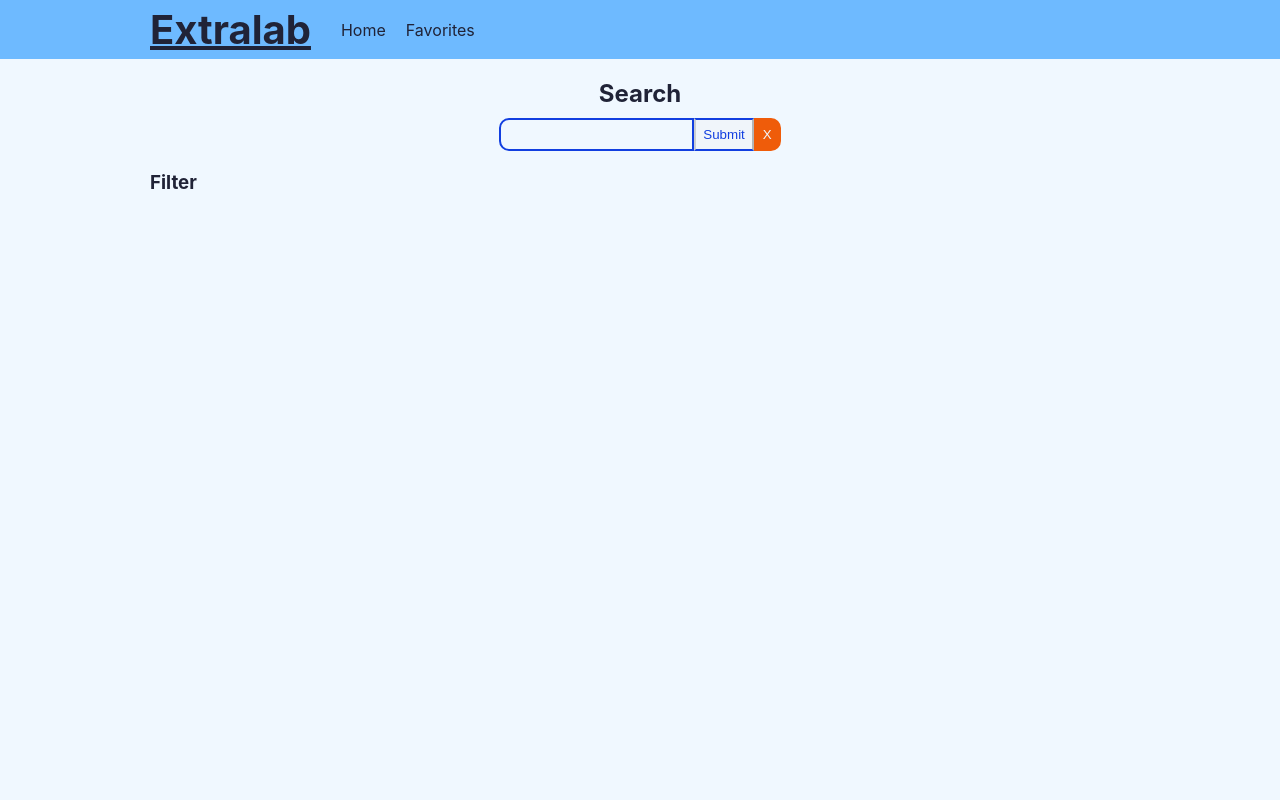
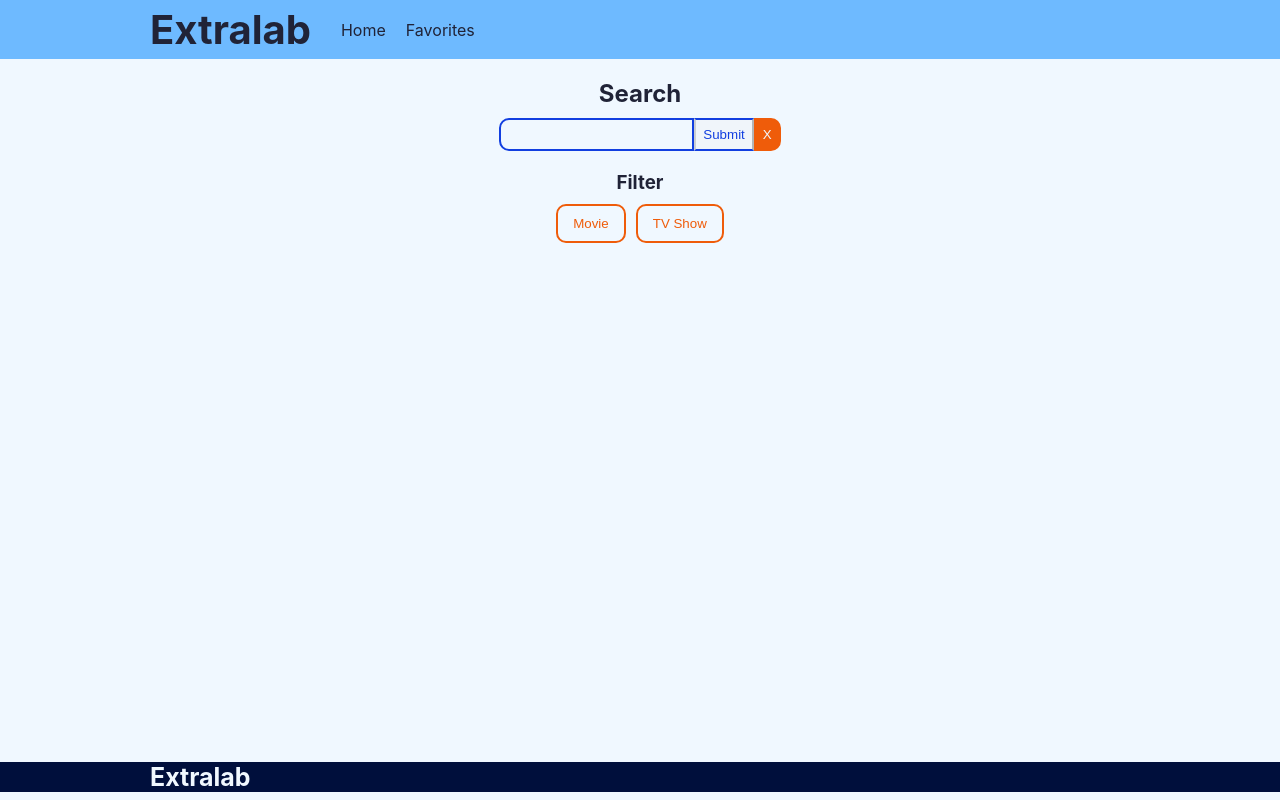
Before and after one commit to SalwaRayan/extralab-test-tech, a React (Create React App) app: page / in a window 1280 px wide. Built offline with nearby package versions, Linux system fonts and the light colour scheme.

Commit message:
css home terminé

```diff
--- a/src/App.css
+++ b/src/App.css
@@ -4,7 +4,9 @@
   color: #202337;
 }
 
+html,
 body {
+  height: 100%;
   background-color: aliceblue;
 }
 
--- a/src/App.js
+++ b/src/App.js
@@ -4,16 +4,20 @@ import "./App.css"
 import { BrowserRouter, Routes, Route } from "react-router-dom"
 
 import Nav from "./components/Nav"
+import Footer from "./components/Footer"
 
 import Home from "./pages/Home"
+import Sheet from "./pages/Sheet"
 
 const App = () => {
   return (
     <BrowserRouter>
-      <Nav></Nav>
+      <Nav />
       <Routes>
         <Route exact path="/" element={<Home />} />
+        <Route path="/:imdbID" element={<Sheet />} />
       </Routes>
+      <Footer />
     </BrowserRouter>
   )
 }
--- a/src/components/Card.js
+++ b/src/components/Card.js
@@ -1,6 +1,7 @@
 import { useEffect, useState } from 'react'
+import { Link } from "react-router-dom"
 
-import Button from "./Button"
+import CardButton from "./CardButton"
 
 import { FilmCard, Header, Title, ImageBox, Plot, ButtonBox } from "./styledComponents/StyledCard"
 
@@ -30,12 +31,12 @@ const Card = (props) => {
         <Title>{movie.Year}</Title>
       </Header>
       <ImageBox>
-        <img src={movie.Poster} alt="I'm the cover" width={400} />
+        <img src={movie.Poster} alt={`Cover ${movie.Title}`} width={400} />
       </ImageBox>
       <hr />
       <ButtonBox>
-        <Button text="More" />
-        <Button text="Add to Favorite" />
+        <CardButton text="More" />
+        <CardButton text="Add to Favorite" />
       </ButtonBox>
     </FilmCard>
     )
@@ -44,7 +45,7 @@ const Card = (props) => {
   return (
     <FilmCard>
       <Header>
-        {movie.Title.length > 24 ?
+        {infoMovie.Title.length > 24 ?
           <Title>{infoMovie.Title.substring(0, 21)}...</Title>
           :
           <Title>{infoMovie.Title}</Title>
@@ -53,15 +54,14 @@ const Card = (props) => {
       </Header>
       {/* <hr /> */}
       <ImageBox>
-        <img src={infoMovie.Poster} alt="I'm the cover" width={400} />
+        <img src={infoMovie.Poster} alt={`Cover ${movie.Title}`} width={400} />
       </ImageBox>
       {/* <hr /> */}
-      {console.log("movie", infoMovie)}
       <Plot>{infoMovie.Plot}</Plot>
       <hr />
       <ButtonBox>
-        <Button text="More" />
-        <Button text="Add to Favorite" />
+        <Link style={{textDecoration: "none", color: "#123fe0"}} to={`/${infoMovie.imdbID}`}  imdbID={infoMovie.imdbID}><CardButton text="More"/></Link>
+        <CardButton text="Add to Favorite" />
       </ButtonBox>
     </FilmCard>
   )
--- a/src/components/Button.js
+++ b/src/components/CardButton.js
@@ -1,18 +1,25 @@
+import { Link } from "react-router-dom"
 import styled from "styled-components"
 
 const StyledButton = styled.button`
   background-color: #ffffff;
   padding:  5px 10px;
   margin-right: 10px;
-  border: solid black 1px;
   border-radius: 7px;
+  border: solid #123fe0 1px;
+  border: solid 1px ${props =>
+  props.text === "More" ? "#123fe0" : "#ef5c0a"};
+  color: ${(props) =>
+  props.text === "More" ? "#123fe0" : "aliceblue"};
+  background-color: ${(props) =>
+  props.text === "More" ? "aliceblue" : "#ef5c0a"};
 `
 
 const Button = (props) => {
   const { text } = props
 
   return (
-    <StyledButton>
+    <StyledButton text={text}>
       {text === "More" ? "More" : "Add to favorites"}
     </StyledButton>
   )
--- /dev/null
+++ b/src/components/Footer.js
@@ -0,0 +1,23 @@
+import styled from "styled-components";
+
+const Foot = styled.footer `
+  background-color: #000f3c;
+  padding: 0 150px;
+  margin-top: 20px;
+  `
+
+const Logo = styled.p `
+  color: aliceblue;
+  font-size: 25px;
+  font-weight: bold;
+`
+
+const Footer = () => {
+  return (
+    <Foot>
+      <Logo>Extralab</Logo>
+    </Foot>
+  )
+}
+
+export default Footer
--- a/src/components/Nav.js
+++ b/src/components/Nav.js
@@ -33,9 +33,11 @@ const Nav = () => {
   return (
     <Header>
       <Navigation>
-        <Logo><Link to="/">Extralab</Link></Logo>
+        <Logo><Link style={{
+  textDecoration: "none" }} to="/">Extralab</Link></Logo>
         <List>
-          <li>Home</li>
+          <li><Link style={{
+  textDecoration: "none" }} to="/">Home</Link></li>
           <li>Favorites</li>
         </List>
       </Navigation>
--- /dev/null
+++ b/src/components/styledComponents/StyledPages.js
@@ -0,0 +1,10 @@
+import styled from "styled-components"
+
+const Container = styled.section`
+  margin: 0 150px;
+  min-height: calc(100vh - 137px);
+`
+
+export {
+  Container
+}
--- a/src/pages/Home.js
+++ b/src/pages/Home.js
@@ -3,9 +3,7 @@ import styled from 'styled-components'
 import Card from '../components/Card'
 import { Formik, Form, Field } from 'formik'
 
-const Container = styled.section`
-  margin: 0 150px;
-`
+import { Container } from '../components/styledComponents/StyledPages'
 
 const MoviesContainer = styled.div`
   display: flex;
@@ -23,24 +21,42 @@ const Search = styled.div`
   }
 `
 
+const Filter = styled.button `
+  padding: 10px 15px;
+  color: #ef5c0a;
+  background-color: aliceblue;
+  border: 2px solid #ef5c0a;
+  border-radius: 10px;
+  margin: 10px 5px;
+`
+
 const Home = () => {
-  const [ movies, setMovies ] = useState([])
+  const [ list, setList ] = useState([])
   const [ error, setError ] = useState()
+  const [ filter, setFilter ] = useState()
+  const [ search, setSearch ] = useState()
 
   useEffect(() => {
+  }, [list, error, filter])
 
-  }, [movies, error])
+  const getMovies = async(query, filter) => {
+    let link = ""
+    if (!filter) {
+      link = `https://www.omdbapi.com/?apikey=${process.env.REACT_APP_APIKEY}&s=${query}`
+    } else {
+      link = `https://www.omdbapi.com/?apikey=${process.env.REACT_APP_APIKEY}&s=${query}&type=${filter}`
+    }
 
-  const getMovies = async(query) => {
-    fetch(`https://www.omdbapi.com/?apikey=${process.env.REACT_APP_APIKEY}&s=${query}`)
+    fetch(link)
     .then(result => result.json())
     .then(data => {
       if(data.Response == "False") {
         return setError(data.Error)
       } else {
-        setMovies(data.Search)
+        setList(data.Search)
         setError(null)
       }
+      setSearch(query)
     })
   }
 
@@ -52,7 +68,7 @@ const Home = () => {
           initialValues={{ query: '' }}
           onSubmit={(values) => {
             const changedValue = values.query.replace(/[-\s]+/g, "+").replace(/^-/, '+').replace(/[^a-zA-Z0-9àç_èéù-]+/g, "+").toLowerCase()
-            getMovies(changedValue)
+            getMovies(changedValue, filter)
           }}
         >
           {formikProps => (
@@ -83,12 +99,19 @@ const Home = () => {
         </Formik>
       </Search>
 
-      <h3>Filter</h3>
+      <Search>
+        <h3>Filter</h3>
+        <div>
+          <Filter onClick={() => {if (filter !== "movie") {setFilter("movie")} else {setFilter(null)} getMovies(search, filter)}}>Movie</Filter>
+          <Filter onClick={() => {if (filter !== "serie") {setFilter("serie")} else {setFilter(null)} getMovies(search, filter)}}>TV Show</Filter>
+        </div>
+      </Search>
+
       <MoviesContainer>
         {error ?
-          <p>Movie not found</p>
+          <p>Movie or Serie not found</p>
           :
-          movies.map((movie, index) => {
+          list.map((movie, index) => {
             return <Card key={index} movie={movie} />
           })
         }
--- /dev/null
+++ b/src/pages/Sheet.js
@@ -0,0 +1,54 @@
+import { useEffect, useState } from 'react'
+import { useParams } from 'react-router-dom'
+import styled from 'styled-components'
+
+import { Container } from '../components/styledComponents/StyledPages'
+
+const Cover = styled.div `
+  display: flex;
+  flex-direction: row;
+  justify-content: space-between;
+`
+
+const Sheet = () => {
+  const { imdbID } = useParams()
+  const [ info, setInfo ] = useState()
+
+  useEffect(() => {
+    getInfo()
+  }, [imdbID])
+
+  const getInfo = async() => {
+    fetch(`https://www.omdbapi.com/?apikey=${process.env.REACT_APP_APIKEY}&i=${imdbID}&plot=full`)
+    .then(result => result.json())
+    .then(data => setInfo(data))
+  }
+
+  if (!info) {
+    return <p>Loading...</p>
+  }
+
+  return (
+    <>
+      {console.log(info)}
+      <Container>
+        <Cover>
+          <img src={info.Poster} width={200} />
+          <div>
+            <h2>{info.Title}</h2>
+            <p>{info.Year}</p>
+          </div>
+        </Cover>
+      </Container>
+      <Container>
+        <div>
+          <div></div>
+          <div></div>
+        </div>
+        <p>{info.Plot}</p>
+      </Container>
+    </>
+  );
+}
+
+export default Sheet;
```
